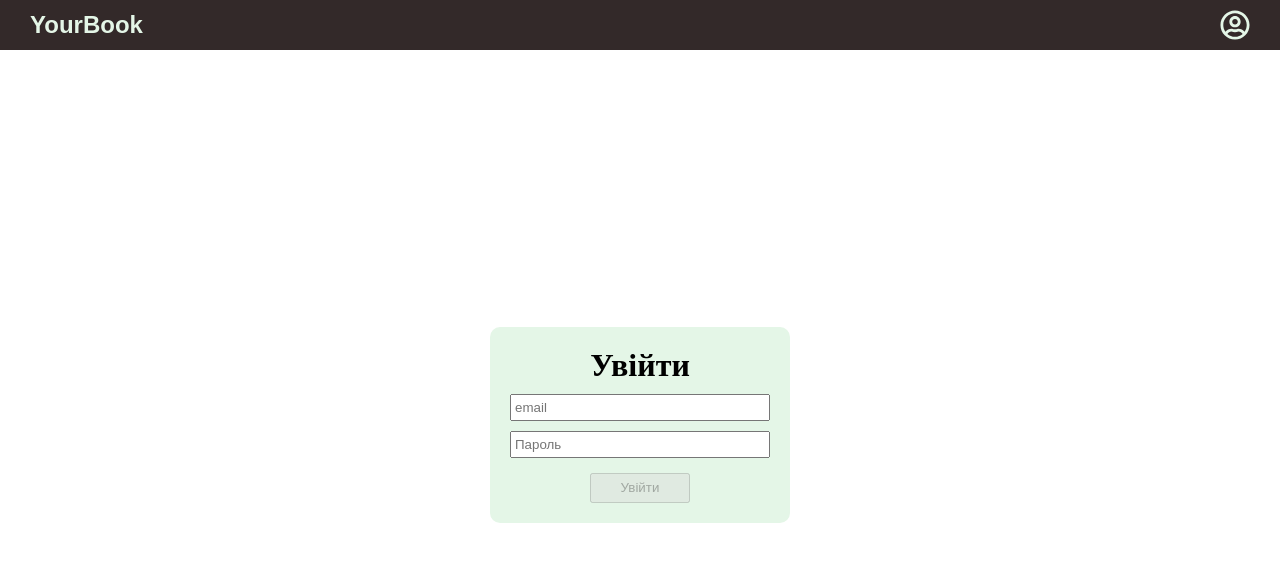
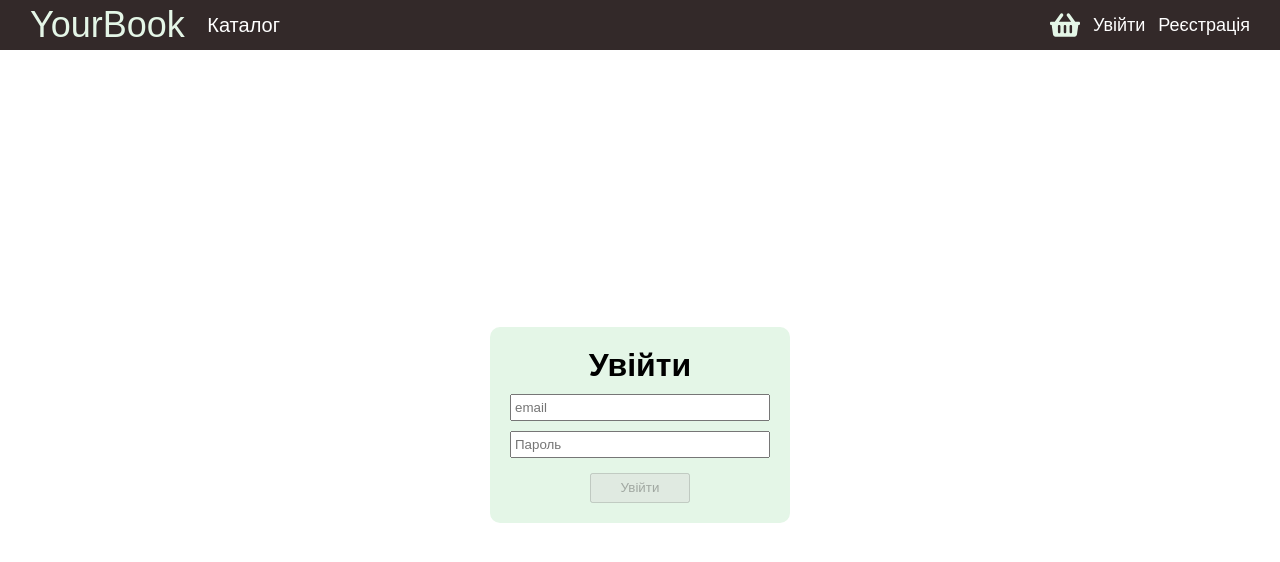
Before and after one commit to AlexPal005/yourbook-react, a React (Vite) app: page /login in a window 1280 px wide. Shown: the top 562 px of the page. Built offline with nearby package versions, Linux system fonts and the light colour scheme.

Commit message:
added login, logout

```diff
--- a/package.json
+++ b/package.json
@@ -11,6 +11,7 @@
   },
   "dependencies": {
     "axios": "^1.6.2",
+    "jwt-decode": "^4.0.0",
     "prop-types": "^15.8.1",
     "react": "^18.2.0",
     "react-dom": "^18.2.0",
--- a/src/components/Auth/Login.jsx
+++ b/src/components/Auth/Login.jsx
@@ -1,8 +1,8 @@
-import {useEffect, useState} from "react";
+import {useContext, useEffect, useState} from "react";
 import {useNavigate} from "react-router-dom";
 import './Auth.scss';
 import './../../scss/variables.scss';
-import axios from "axios";
+import {AuthContext} from "../../context/authContext.jsx";
 
 export const Login = () => {
     const [inputs, setInputs] = useState({
@@ -15,7 +15,8 @@ export const Login = () => {
     const [errorNickName, setErrorNickName] = useState("Нікнейм не може бути пустим");
     const [errorPassword, setErrorPassword] = useState("Пароль не може бути пустим");
     const [isValid, setIsValid] = useState(false);
-    //const {login} = useContext(AuthContext);
+    const {login} = useContext(AuthContext);
+    const navigate = useNavigate();
 
     useEffect(() => {
         if (errorNickName || errorPassword) {
@@ -66,11 +67,10 @@ export const Login = () => {
         e.preventDefault();
         setRes("")
         try {
-            const res = await axios.post("http://localhost:8081/login", inputs);
-            console.log(res);
+            await login(inputs)
+            navigate("/")
         } catch (err) {
             setRes(err.response.data);
-            console.log(err)
         }
     };
     return (
--- /dev/null
+++ b/src/components/Basket/Basket.jsx
@@ -0,0 +1,5 @@
+export const Basket = () => {
+    return(
+        <div>basket</div>
+    )
+}
--- a/src/components/BookCard/BookCard.scss
+++ b/src/components/BookCard/BookCard.scss
@@ -10,6 +10,8 @@
   padding: 10px;
   cursor: pointer;
   border-radius: 10px;
+  background-color: $green-back;
+  position: relative;
 }
 
 .book-card:not(:last-child) {
@@ -33,3 +35,11 @@
   font-family: sans-serif;
   margin-top: 30px
 }
+.card-basket{
+  position: absolute;
+  right: 20px;
+  bottom: 25px;
+  width: 30px;
+  height: 30px;
+  color: $brown;
+}
--- a/src/components/Header/Header.jsx
+++ b/src/components/Header/Header.jsx
@@ -1,11 +1,38 @@
 import './Header.scss'
 import './../../scss/variables.scss'
-import {FaRegUserCircle} from "react-icons/fa";
+import {FaRegUserCircle, FaShoppingBasket} from "react-icons/fa";
+import {useContext, useEffect} from "react";
+import {AuthContext} from "../../context/authContext.jsx";
+
 export const Header = () => {
-    return(
+    const {currentUser, logOut} = useContext(AuthContext);
+    useEffect(() => {
+        console.log(currentUser)
+    }, [currentUser]);
+    const exitHandler = () => {
+        logOut()
+    }
+    return (
         <header>
-            <h2>YourBook</h2>
-            <FaRegUserCircle className="user-icon"/>
+            <div className="logo">
+                <a href="/">YourBook</a>
+                <a href="/">Каталог</a>
+            </div>
+            {
+                !currentUser ?
+                    <div className="auth-header">
+                        <FaShoppingBasket className="user-icon"/>
+                        <a href="/login">Увійти</a>
+                        <a href="/registration">Реєстрація</a>
+                    </div> :
+                    <div className="auth-header exit-block">
+                        <FaShoppingBasket className="user-icon"/>
+                        <span className="count-of-books">0</span>
+                        <FaRegUserCircle className="user-icon"/>
+                        <span onClick={exitHandler}>Вийти</span>
+                    </div>
+
+            }
         </header>
     )
 }
--- a/src/components/Header/Header.scss
+++ b/src/components/Header/Header.scss
@@ -8,9 +8,10 @@ header{
   justify-content: space-between;
   align-items: center;
 }
-header > h2 {
-  font-family: sans-serif;
+.logo > a {
   color: $green-back;
+  font-size: 36px;
+  text-decoration: none;
 }
 .user-icon{
   width: 30px;
@@ -18,3 +19,39 @@ header > h2 {
   color: $green-back;
   cursor: pointer;
 }
+.auth-header{
+  display: flex;
+  justify-content: space-between;
+  align-items: center;
+  width: 200px;
+  position: relative;
+}
+.auth-header > a,span{
+  cursor: pointer;
+  font-size: 18px;
+  color: white;
+}
+.auth-header > a{
+  text-decoration: none;
+}
+.exit-block{
+  width: 150px;
+}
+.logo{
+  display: flex;
+  width: 250px;
+  justify-content: space-between;
+  align-items: center;
+}
+.logo > a:nth-child(2){
+  color: white;
+  font-size: 20px;
+  cursor: pointer;
+}
+.count-of-books{
+  color: red;
+  position: absolute;
+  top: -5px;
+  left: 28px;
+  font-weight: bold;
+}
--- /dev/null
+++ b/src/context/authContext.jsx
@@ -0,0 +1,41 @@
+import {createContext, useEffect, useState} from "react";
+import axios from "axios";
+import {jwtDecode} from "jwt-decode";
+import {useNavigate} from "react-router-dom";
+
+export const AuthContext = createContext(null);
+// eslint-disable-next-line react/prop-types
+export const AuthContextProvider = ({children}) => {
+    const [currentUser, setCurrentUser] = useState(JSON.parse(localStorage.getItem('userId')) || null);
+    const navigate = useNavigate()
+    const login = async (inputs) => {
+        // eslint-disable-next-line no-useless-catch
+        try {
+            const res = await axios.post("http://localhost:8081/login", inputs);
+            const jwtToken = res.data;
+            const decodeUser = jwtDecode(jwtToken);
+            console.log(decodeUser)
+            setCurrentUser({...decodeUser, jwtToken: jwtToken});
+        } catch (err) {
+            throw err;
+        }
+    };
+
+    const logOut = async () => {
+        // Clear local storage, log the action, and navigate to login page
+        localStorage.clear()
+        console.log("storage cleared");
+        setCurrentUser(null);
+        navigate('/login');
+    };
+
+    useEffect(() => {
+        localStorage.setItem('userId', JSON.stringify(currentUser));
+    }, [currentUser]);
+
+    return (
+        <AuthContext.Provider value={{currentUser, login, logOut}}>
+            {children}
+        </AuthContext.Provider>
+    )
+};
--- a/src/index.css
+++ b/src/index.css
@@ -2,4 +2,5 @@
     box-sizing: border-box;
     margin: 0;
     padding: 0;
+    font-family: sans-serif;
 }
--- a/src/main.jsx
+++ b/src/main.jsx
@@ -3,11 +3,14 @@ import ReactDOM from 'react-dom/client'
 import App from './App.jsx'
 import './index.css'
 import {BrowserRouter} from "react-router-dom";
+import {AuthContextProvider} from "./context/authContext.jsx";
 
 ReactDOM.createRoot(document.getElementById('root')).render(
     <React.StrictMode>
         <BrowserRouter>
-            <App/>
+            <AuthContextProvider>
+                <App/>
+            </AuthContextProvider>
         </BrowserRouter>
     </React.StrictMode>
 )
```
Also changed, not shown: src/components/BookCard/BookCard.jsx (+8 -2 lines), src/components/Basket/Basket.scss (added), 1 other file (tests, documents, lock files or other folders). Lines whose indentation alone changed are shown as unchanged.
